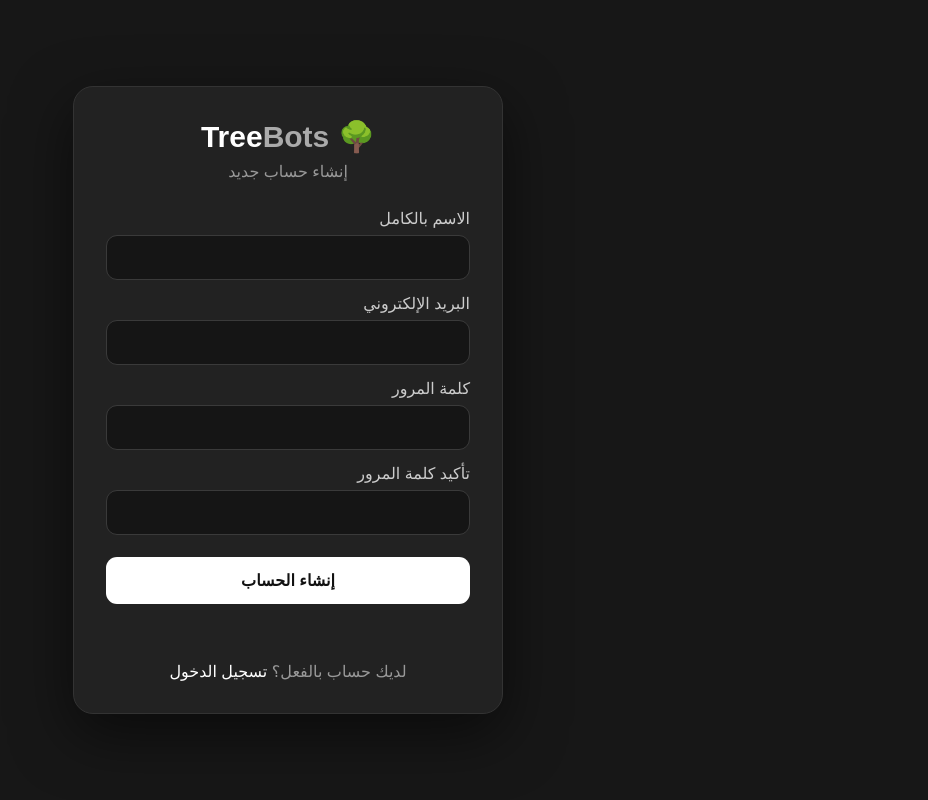
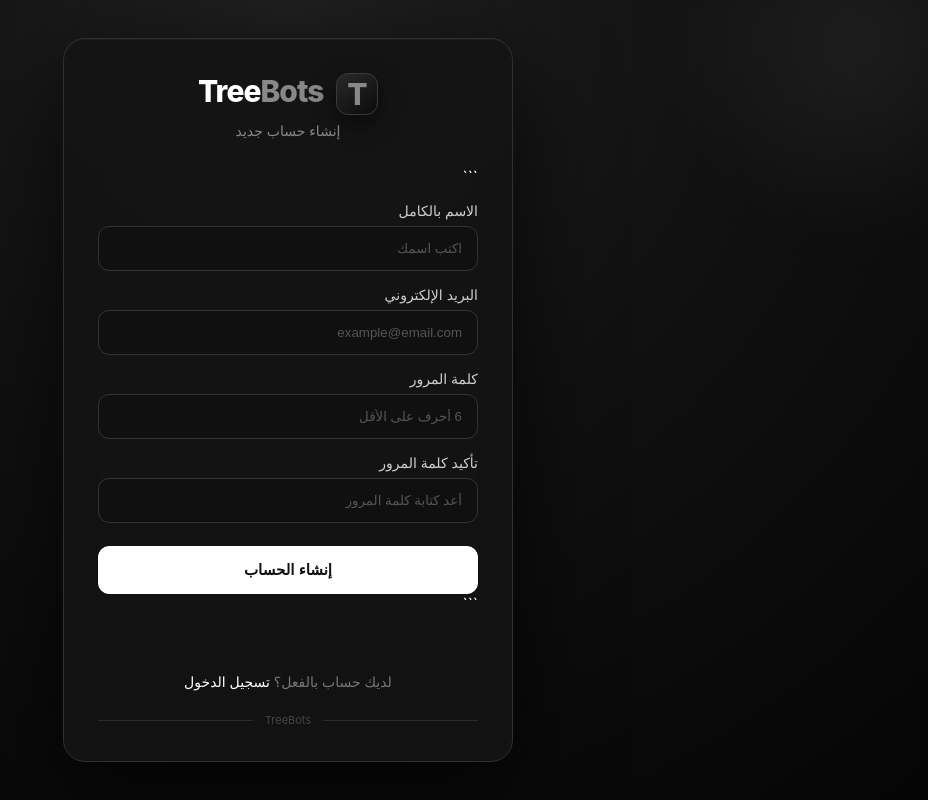
Before and after one commit to sweety370/treebots, a plain HTML site: page register.html in a window 1280 px wide. Shown: the whole page, without its empty margins (352-1280 px from the left). Drawn offline with Linux system fonts and the light colour scheme.

Commit message:
Update register.html

````diff
--- a/register.html
+++ b/register.html
@@ -1,82 +1,371 @@
 <!DOCTYPE html>
+
 <html lang="ar" dir="rtl">
 <head>
 <meta charset="UTF-8">
 <meta name="viewport" content="width=device-width,initial-scale=1">
+
 <title>TreeBots | إنشاء حساب</title>
+
 <style>
-*{box-sizing:border-box}
+*{
+  box-sizing:border-box;
+}
+
+html{
+  scroll-behavior:smooth;
+}
+
 body{
   margin:0;
   min-height:100vh;
   display:flex;
   align-items:center;
   justify-content:center;
-  background:#171717;
+  background:
+    radial-gradient(circle at 50% 0%,#202020 0%,#111 45%,#050505 100%);
   color:#fff;
-  font-family:Arial,sans-serif;
+  font-family:Inter,Arial,sans-serif;
+  overflow:hidden;
 }
+
+/* BACKGROUND */
+
+.bg{
+  position:fixed;
+  inset:0;
+  pointer-events:none;
+  overflow:hidden;
+}
+
+.glow{
+  position:absolute;
+  width:400px;
+  height:400px;
+  border-radius:50%;
+  background:radial-gradient(circle,#fff1,transparent 70%);
+  filter:blur(30px);
+  animation:float 8s ease-in-out infinite;
+}
+
+.glow.one{
+  top:-180px;
+  right:-120px;
+}
+
+.glow.two{
+  bottom:-220px;
+  left:-140px;
+  animation-delay:-4s;
+}
+
+@keyframes float{
+  0%,100%{
+    transform:translate(0,0) scale(1);
+  }
+  50%{
+    transform:translate(20px,25px) scale(1.08);
+  }
+}
+
+/* CARD */
+
 .card{
-  width:min(430px,92%);
-  background:#222;
-  border:1px solid #333;
-  border-radius:20px;
-  padding:32px;
-  box-shadow:0 20px 60px #0008;
+  position:relative;
+  width:min(450px,92%);
+  padding:34px;
+  border:1px solid #303030;
+  border-radius:22px;
+  background:rgba(20,20,20,.88);
+  backdrop-filter:blur(20px);
+  box-shadow:
+    0 30px 100px #000b,
+    inset 0 1px #ffffff0a;
+  animation:cardIn .7s cubic-bezier(.2,.8,.2,1);
 }
-.logo{text-align:center;font-size:30px;font-weight:800;margin-bottom:8px}
-.logo span{color:#aaa}
-.subtitle{text-align:center;color:#999;margin-bottom:28px}
-label{display:block;color:#ccc;margin:14px 0 7px}
+
+@keyframes cardIn{
+  from{
+    opacity:0;
+    transform:translateY(25px) scale(.97);
+  }
+  to{
+    opacity:1;
+    transform:translateY(0) scale(1);
+  }
+}
+
+/* LOGO */
+
+.logo{
+  text-align:center;
+  font-size:30px;
+  font-weight:800;
+  letter-spacing:-1px;
+  margin-bottom:7px;
+}
+
+.logo-mark{
+  display:inline-grid;
+  place-items:center;
+  width:42px;
+  height:42px;
+  margin-left:7px;
+  vertical-align:middle;
+  border-radius:12px;
+  border:1px solid #3a3a3a;
+  background:linear-gradient(145deg,#292929,#0b0b0b);
+  box-shadow:0 8px 25px #0008;
+}
+
+.logo span{
+  color:#888;
+}
+
+.subtitle{
+  text-align:center;
+  color:#888;
+  margin-bottom:28px;
+  font-size:14px;
+}
+
+/* FORM */
+
+label{
+  display:block;
+  color:#d0d0d0;
+  margin:15px 0 7px;
+  font-size:14px;
+}
+
+.input-wrap{
+  position:relative;
+}
+
 input{
   width:100%;
-  padding:14px;
+  padding:14px 15px;
   border-radius:11px;
-  border:1px solid #3a3a3a;
-  background:#151515;
-  color:white;
+  border:1px solid #333;
+  background:#101010;
+  color:#fff;
   outline:none;
+  transition:
+    border-color .2s,
+    box-shadow .2s,
+    transform .2s;
 }
-input:focus{border-color:#777}
+
+input::placeholder{
+  color:#555;
+}
+
+input:focus{
+  border-color:#777;
+  box-shadow:0 0 0 3px #ffffff08;
+  transform:translateY(-1px);
+}
+
+/* BUTTON */
+
 button{
   width:100%;
-  margin-top:22px;
+  margin-top:23px;
   padding:14px;
-  border:0;
+  border:1px solid #fff;
   border-radius:11px;
   background:#fff;
   color:#111;
-  font-size:16px;
-  font-weight:bold;
+  font-size:15px;
+  font-weight:700;
   cursor:pointer;
+  transition:
+    transform .2s,
+    background .2s,
+    box-shadow .2s;
 }
-button:hover{background:#ddd}
-.msg{text-align:center;margin-top:16px;color:#ff7777;min-height:22px}
-.login{text-align:center;color:#999;margin-top:20px}
-a{color:#fff;text-decoration:none}
+
+button:hover{
+  background:#e7e7e7;
+  transform:translateY(-2px);
+  box-shadow:0 10px 30px #fff2;
+}
+
+button:active{
+  transform:translateY(0) scale(.98);
+}
+
+button.loading{
+  opacity:.7;
+  cursor:wait;
+}
+
+/* MESSAGE */
+
+.msg{
+  text-align:center;
+  margin-top:15px;
+  min-height:22px;
+  color:#ff7777;
+  font-size:14px;
+}
+
+/* LOGIN */
+
+.login{
+  text-align:center;
+  color:#777;
+  margin-top:22px;
+  font-size:14px;
+}
+
+.login a{
+  color:#fff;
+  text-decoration:none;
+  transition:color .2s;
+}
+
+.login a:hover{
+  color:#aaa;
+}
+
+/* DIVIDER */
+
+.divider{
+  display:flex;
+  align-items:center;
+  gap:12px;
+  margin:23px 0 0;
+  color:#444;
+  font-size:11px;
+}
+
+.divider::before,
+.divider::after{
+  content:"";
+  height:1px;
+  flex:1;
+  background:#292929;
+}
+
+/* DISABLE ANIMATIONS */
+
+.no-animations *,
+.no-animations *::before,
+.no-animations *::after{
+  animation:none!important;
+  transition:none!important;
+}
+
+/* MOBILE */
+
+@media(max-width:500px){
+
+  body{
+    overflow:auto;
+    padding:25px 0;
+  }
+
+  .card{
+    padding:27px 22px;
+  }
+
+  .logo{
+    font-size:27px;
+  }
+}
 </style>
+
 </head>
 
 <body>
+
+<div class="bg">
+  <div class="glow one"></div>
+  <div class="glow two"></div>
+</div>
+
 <div class="card">
-  <div class="logo">🌳 Tree<span>Bots</span></div>
-  <div class="subtitle">إنشاء حساب جديد</div>
+
+  <div class="logo">
+    <span class="logo-mark">T</span>
+    Tree<span>Bots</span>
+  </div>
+
+  <div class="subtitle">
+    إنشاء حساب جديد
+  </div>
 
   <form id="registerForm">
 
-    <label>الاسم بالكامل</label>
-    <input id="fullName" type="text" required autocomplete="name">
+```
+<label for="fullName">
+  الاسم بالكامل
+</label>
 
-    <label>البريد الإلكتروني</label>
-    <input id="email" type="email" required autocomplete="email">
+<div class="input-wrap">
+  <input
+    id="fullName"
+    type="text"
+    placeholder="اكتب اسمك"
+    required
+    autocomplete="name"
+  >
+</div>
 
-    <label>كلمة المرور</label>
-    <input id="password" type="password" required minlength="6" autocomplete="new-password">
 
-    <label>تأكيد كلمة المرور</label>
-    <input id="confirmPassword" type="password" required minlength="6" autocomplete="new-password">
+<label for="email">
+  البريد الإلكتروني
+</label>
 
-    <button type="submit">إنشاء الحساب</button>
+<div class="input-wrap">
+  <input
+    id="email"
+    type="email"
+    placeholder="example@email.com"
+    required
+    autocomplete="email"
+  >
+</div>
+
+
+<label for="password">
+  كلمة المرور
+</label>
+
+<div class="input-wrap">
+  <input
+    id="password"
+    type="password"
+    placeholder="6 أحرف على الأقل"
+    required
+    minlength="6"
+    autocomplete="new-password"
+  >
+</div>
+
+
+<label for="confirmPassword">
+  تأكيد كلمة المرور
+</label>
+
+<div class="input-wrap">
+  <input
+    id="confirmPassword"
+    type="password"
+    placeholder="أعد كتابة كلمة المرور"
+    required
+    minlength="6"
+    autocomplete="new-password"
+  >
+</div>
+
+
+<button id="registerButton" type="submit">
+  إنشاء الحساب
+</button>
+```
+
   </form>
 
   <div id="msg" class="msg"></div>
@@ -85,71 +374,216 @@ a{color:#fff;text-decoration:none}
     لديك حساب بالفعل؟
     <a href="login.html">تسجيل الدخول</a>
   </div>
+
+  <div class="divider">
+    TreeBots
+  </div>
+
 </div>
 
 <script>
-const API = "https://treebots-backend.505omerfive.workers.dev";
 
-document.getElementById("registerForm").addEventListener("submit", async e => {
+const API =
+  "https://treebots-backend.505omerfive.workers.dev";
+
+
+const form =
+  document.getElementById("registerForm");
+
+const msg =
+  document.getElementById("msg");
+
+const button =
+  document.getElementById("registerButton");
+
+
+form.addEventListener("submit", async e => {
+
   e.preventDefault();
 
-  const msg = document.getElementById("msg");
-  msg.textContent = "جاري إنشاء الحساب...";
-  msg.style.color = "#aaa";
+  const fullName =
+    document.getElementById("fullName")
+      .value.trim();
 
-  const fullName = document.getElementById("fullName").value.trim();
-  const email = document.getElementById("email").value.trim();
-  const password = document.getElementById("password").value;
-  const confirmPassword = document.getElementById("confirmPassword").value;
+  const email =
+    document.getElementById("email")
+      .value.trim();
+
+  const password =
+    document.getElementById("password")
+      .value;
+
+  const confirmPassword =
+    document.getElementById("confirmPassword")
+      .value;
+
+
+  msg.textContent =
+    "جاري إنشاء الحساب...";
+
+  msg.style.color =
+    "#aaa";
+
+  button.classList.add("loading");
+
+  button.disabled = true;
+
 
   if(password !== confirmPassword){
-    msg.textContent = "كلمتا المرور غير متطابقتين";
-    msg.style.color = "#ff7777";
+
+    msg.textContent =
+      "كلمتا المرور غير متطابقتين";
+
+    msg.style.color =
+      "#ff7777";
+
+    button.classList.remove("loading");
+
+    button.disabled = false;
+
     return;
   }
 
+
+  if(password.length < 6){
+
+    msg.textContent =
+      "كلمة المرور يجب أن تكون 6 أحرف على الأقل";
+
+    msg.style.color =
+      "#ff7777";
+
+    button.classList.remove("loading");
+
+    button.disabled = false;
+
+    return;
+  }
+
+
   try{
-    const res = await fetch(`${API}/api/auth/register`,{
+
+    const res =
+      await fetch(
+        `${API}/api/auth/register`,
+        {
           method:"POST",
-      headers:{"Content-Type":"application/json"},
+
+          headers:{
+            "Content-Type":
+              "application/json"
+          },
+
           body:JSON.stringify({
             fullName,
             email,
             password,
             confirmPassword
           })
-    });
+        }
+      );
 
-    const data = await res.json();
+
+    const data =
+      await res.json();
+
 
     if(!res.ok){
-      throw new Error(data.error || "حدث خطأ");
+
+      throw new Error(
+        data.error ||
+        "حدث خطأ أثناء إنشاء الحساب"
+      );
+
     }
 
-    /*
-      مؤقتًا نحفظ بيانات التحقق للانتقال
-      إلى صفحة verify.html.
-    */
-    sessionStorage.setItem("verifyEmail", email);
 
     /*
-      الـWorker الحالي يرجع الكود في الاستجابة.
-      سيتم استبدال ذلك لاحقًا بإرسال الكود للإيميل فعليًا.
+      البريد المستخدم في التحقق
     */
+
+    sessionStorage.setItem(
+      "verifyEmail",
+      email
+    );
+
+
+    /*
+      لو الـBackend الحالي
+      يرجع كود التحقق.
+    */
+
     if(data.verificationCode){
+
       sessionStorage.setItem(
         "verificationCode",
         data.verificationCode
       );
+
     }
 
-    window.location.href = "verify.html";
+
+    msg.textContent =
+      "تم إنشاء الحساب بنجاح";
+
+    msg.style.color =
+      "#9cff9c";
+
+
+    setTimeout(() => {
+
+      window.location.href =
+        "verify.html";
+
+    },700);
+
 
   }catch(err){
-    msg.textContent = err.message;
-    msg.style.color = "#ff7777";
+
+    msg.textContent =
+      err.message ||
+      "حدث خطأ غير متوقع";
+
+    msg.style.color =
+      "#ff7777";
+
   }
+
+
+  button.classList.remove("loading");
+
+  button.disabled = false;
+
 });
+
+
+/*
+  Enter داخل أي input
+  يعمل بشكل طبيعي.
+*/
+
+document
+  .querySelectorAll("input")
+  .forEach(input => {
+
+    input.addEventListener(
+      "keydown",
+      e => {
+
+        if(e.key === "Enter"){
+
+          e.preventDefault();
+
+          form.requestSubmit();
+
+        }
+
+      }
+    );
+
+  });
+
 </script>
+
 </body>
 </html>
````
Lines whose indentation alone changed are shown as unchanged.
